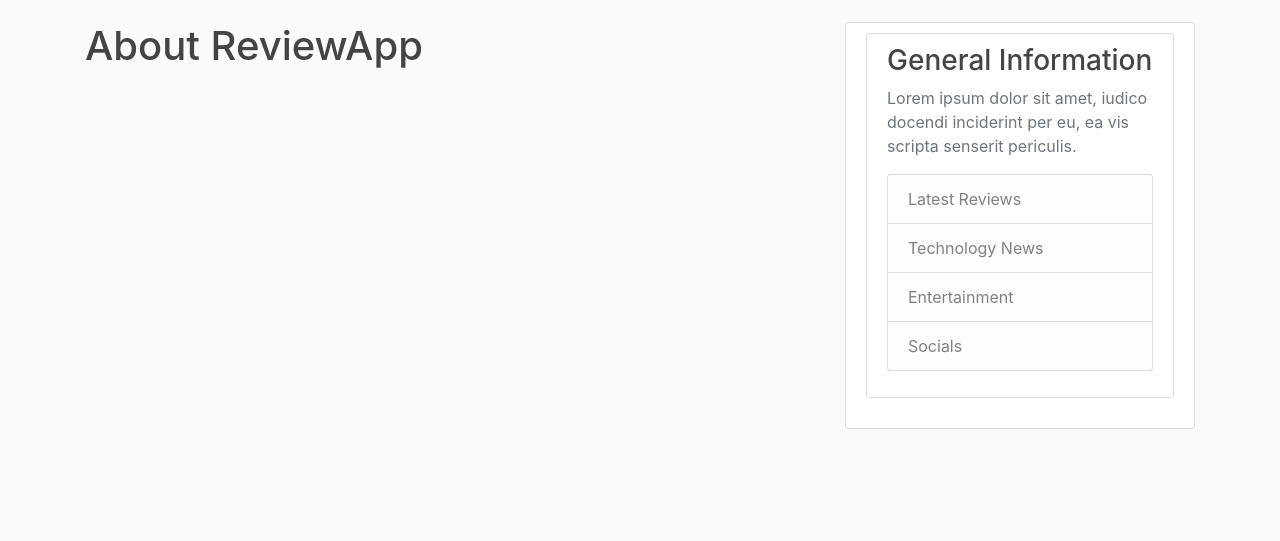
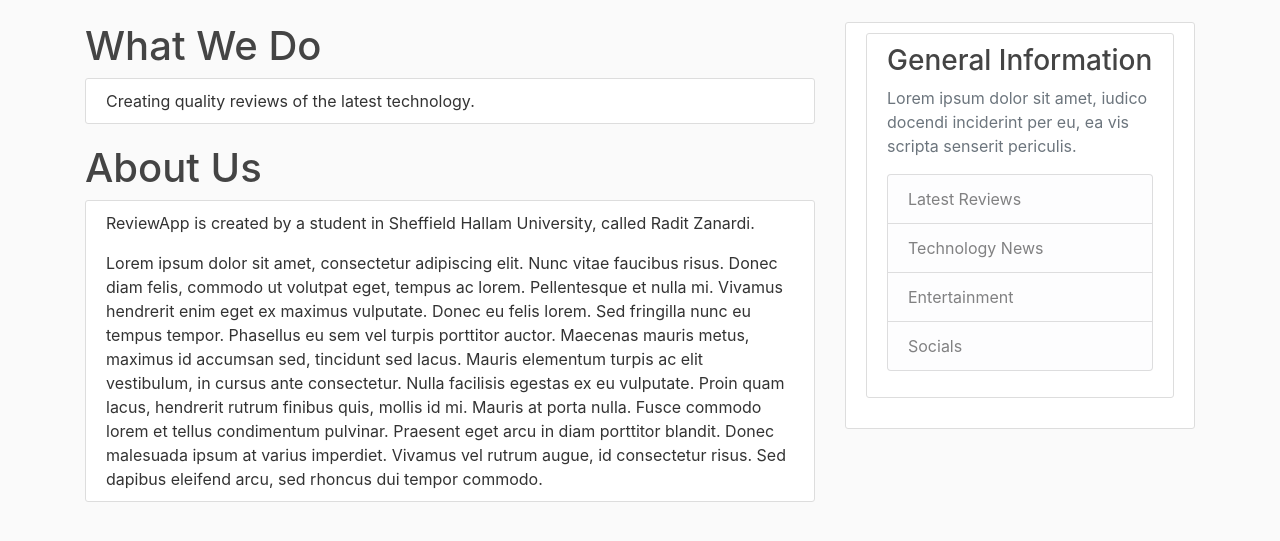
Before and after one commit to raditzanardi/rZanardi, a Django app: page /about/ in a window 1280 px wide. Shown: the part 58-599 px from the top of the page. Run offline with Django 3.2, Linux system fonts and the light colour scheme; some libraries are stand-ins or nearby versions.

Commit message:
Changes to a couple of pages

```diff
--- a/itservices/reviewApp/templates/reviewApp/about.html
+++ b/itservices/reviewApp/templates/reviewApp/about.html
@@ -1,4 +1,14 @@
 {% extends "reviewApp/base.html" %}
 {% block content %}
-<h1>About ReviewApp</h1>
+<h1>What We Do</h1>
+<p class="content-section">
+    Creating quality reviews of the latest technology.
+</p>
+
+<h1>About Us</h1>
+<div class="content-section">
+   <p>ReviewApp is created by a student in Sheffield Hallam University, called Radit Zanardi.</p>
+    Lorem ipsum dolor sit amet, consectetur adipiscing elit. Nunc vitae faucibus risus. Donec diam felis, commodo ut volutpat eget, tempus ac lorem. Pellentesque et nulla mi. Vivamus hendrerit enim eget ex maximus vulputate. Donec eu felis lorem. Sed fringilla nunc eu tempus tempor. Phasellus eu sem vel turpis porttitor auctor.
+    Maecenas mauris metus, maximus id accumsan sed, tincidunt sed lacus. Mauris elementum turpis ac elit vestibulum, in cursus ante consectetur. Nulla facilisis egestas ex eu vulputate. Proin quam lacus, hendrerit rutrum finibus quis, mollis id mi. Mauris at porta nulla. Fusce commodo lorem et tellus condimentum pulvinar. Praesent eget arcu in diam porttitor blandit. Donec malesuada ipsum at varius imperdiet. Vivamus vel rutrum augue, id consectetur risus. Sed dapibus eleifend arcu, sed rhoncus dui tempor commodo.
+</div>
 {% endblock content %}
--- a/itservices/reviewApp/templates/reviewApp/home.html
+++ b/itservices/reviewApp/templates/reviewApp/home.html
@@ -2,7 +2,9 @@
 {% block content %}
 <h1>Welcome to ReviewApp</h1>
 <p class="content-section">
-    Lorem ipsum dolor sit amet, consectetur adipiscing elit. Duis vitae urna porta, egestas mi quis, auctor enim. Vivamus vel sapien risus. Donec ullamcorper felis elit, nec varius massa cursus at. Donec eu tortor aliquet, tincidunt justo vitae, tempus tellus. Sed urna est, porta nec metus ac, pretium scelerisque dui. Nulla vel elit ut lorem vestibulum pharetra. Sed urna est, porta nec metus ac, pretium scelerisque dui. Nulla vel elit ut lorem vestibulum pharetra.
-</p><hr>
+    Lorem ipsum dolor sit amet, consectetur adipiscing elit. Duis vitae urna porta, egestas mi quis, auctor enim. Vivamus vel sapien risus. Donec ullamcorper felis elit, nec varius massa cursus at. Donec eu tortor aliquet, tincidunt justo vitae, tempus tellus. Sed urna est, porta nec metus ac, pretium scelerisque dui. Nulla vel elit ut lorem vestibulum pharetra. Sed urna est, porta nec metus ac, pretium scelerisque dui.
+</p>
+<h1>Our Logo</h1>
+<img src="https://pbs.twimg.com/profile_images/1149632911185866752/54sBvKVg_400x400.jpg">
 
 {% endblock content %}
```
Also changed, not shown: itservices/db.sqlite3.
